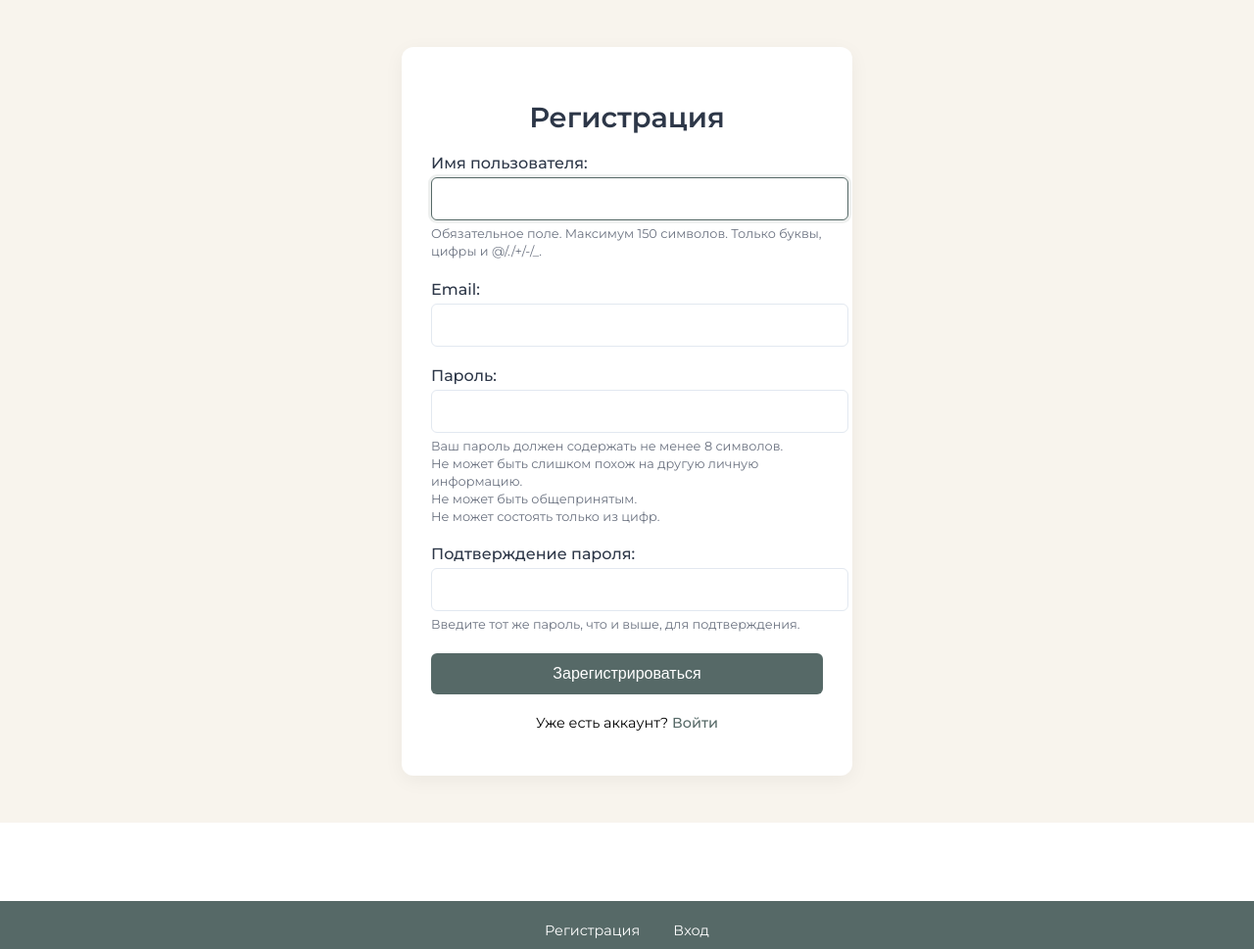
After one commit to Annwise/Psychology_Django, a Django app: page /register/ in a window 1280 px wide. The commit adds this page. Shown: the top 969 px of the page at 98% size. Run offline with Django 5.2, Linux system fonts and the light colour scheme.

Commit message:
newchangess

```diff
--- a/psy/pages/forms.py
+++ b/psy/pages/forms.py
@@ -5,7 +5,18 @@ from django.contrib.auth.models import User
 
 
 class UserRegisterForm(UserCreationForm):
-    email = forms.EmailField()
+    email = forms.EmailField(label='Email')
+    username = forms.CharField(label='Имя пользователя')
+    password1 = forms.CharField(
+        label='Пароль',
+        widget=forms.PasswordInput,
+        help_text='Пароль должен содержать не менее 8 символов.'
+    )
+    password2 = forms.CharField(
+        label='Подтверждение пароля',
+        widget=forms.PasswordInput,
+        help_text='Введите тот же пароль, что и выше, для подтверждения.'
+    )
 
     class Meta:
         model = User
--- a/psy/pages/static/pages/style.css
+++ b/psy/pages/static/pages/style.css
@@ -938,3 +938,117 @@ section {
     font-size: 0.8rem;
     color: #e2e8f0;
 }
+
+.logout-link {
+    background: none;
+    border: none;
+    color: white;
+    text-decoration: none;
+    cursor: pointer;
+    font-size: 0.9rem;
+    margin: 0 15px;
+    transition: color 0.3s ease;
+}
+
+.logout-link:hover {
+    color: #b3704c;
+}
+
+/*СТРАНИЦА РЕГИСТРАЦИИ*/
+.register-wrapper {
+    display: flex;
+    justify-content: center;
+    align-items: center;
+    min-height: 100vh;
+    background-color: #f8f4ed;
+    padding: 20px;
+}
+
+.register-form {
+    width: 100%;
+    max-width: 400px;
+    padding: 30px;
+    background: white;
+    border-radius: 12px;
+    box-shadow: 0 5px 20px rgba(0,0,0,0.05);
+    text-align: center;
+}
+
+.register-form h2 {
+    font-size: 1.8rem;
+    margin-bottom: 20px;
+    color: #2d3748;
+    font-weight: 600;
+}
+
+.form-field {
+    margin-bottom: 20px;
+    text-align: left;
+}
+
+.form-field label {
+    display: block;
+    margin-bottom: 5px;
+    font-weight: 500;
+    color: #2d3748;
+}
+
+.form-field input {
+    width: 100%;
+    padding: 12px;
+    border: 1px solid #e2e8f0;
+    border-radius: 6px;
+    font-size: 1rem;
+    transition: border-color 0.3s ease;
+}
+
+.form-field input:focus {
+    outline: none;
+    border-color: #566967;
+    box-shadow: 0 0 0 3px rgba(86, 105, 103, 0.1);
+}
+
+.error {
+    color: #ff6b6b;
+    font-size: 0.8rem;
+    margin-top: 5px;
+}
+
+.hint {
+    display: block;
+    color: #6b7280;
+    font-size: 0.8rem;
+    margin-top: 5px;
+    line-height: 1.4;
+}
+
+.submit-btn {
+    width: 100%;
+    padding: 12px;
+    background-color: #566967;
+    color: white;
+    border: none;
+    border-radius: 6px;
+    cursor: pointer;
+    font-size: 1rem;
+    transition: background-color 0.3s ease;
+}
+
+.submit-btn:hover {
+    background-color: #3a4a48;
+}
+
+.login-link {
+    margin-top: 20px;
+    font-size: 0.9rem;
+}
+
+.login-link a {
+    color: #566967;
+    text-decoration: none;
+    font-weight: 500;
+}
+
+.login-link a:hover {
+    text-decoration: underline;
+}
--- a/psy/pages/templates/pages/base.html
+++ b/psy/pages/templates/pages/base.html
@@ -11,13 +11,17 @@
     <link href="https://fonts.googleapis.com/css2?family=Montserrat:wght@400;500;600;700&display=swap" rel="stylesheet">
 </head>
 <body>
+    {% block content %}
+    {% endblock %}
+
     <footer class="site-footer">
         <div class="footer-links">
             {% if user.is_authenticated %}
-            <!-- Если пользователь вошёл -->
-                <a href="{% url 'logout' %}">Выйти</a>
+                <form action="{% url 'logout' %}" method="post" style="display: inline;">
+                        {% csrf_token %}
+                        <button type="submit" class="logout-link">Выйти</button>
+                </form>
             {% else %}
-            <!-- Если пользователь не вошёл -->
                 <a href="{% url 'register' %}">Регистрация</a>
                 <a href="{% url 'login' %}">Вход</a>
             {% endif %}
@@ -27,8 +31,6 @@
         </div>
     </footer>
 
-    {% block content %}
-    {% endblock %}
     {% block extra_js %}{% endblock %}
 
 </body>
--- /dev/null
+++ b/psy/pages/templates/pages/register.html
@@ -0,0 +1,65 @@
+{% extends "pages/base.html" %}
+
+{% block title %}Регистрация{% endblock %}
+
+{% block content %}
+<div class="register-wrapper">
+    <div class="register-form">
+        <h2>Регистрация</h2>
+
+        <form method="post">
+            {% csrf_token %}
+
+            <!-- Поле: Имя пользователя -->
+            <div class="form-field">
+                <label for="{{ form.username.id_for_label }}">Имя пользователя:</label>
+                {{ form.username }}
+                {% if form.username.errors %}
+                    <div class="error">{{ form.username.errors }}</div>
+                {% endif %}
+                <small class="hint">Обязательное поле. Максимум 150 символов. Только буквы, цифры и @/./+/-/_.</small>
+            </div>
+
+            <!-- Поле: Email -->
+            <div class="form-field">
+                <label for="{{ form.email.id_for_label }}">Email:</label>
+                {{ form.email }}
+                {% if form.email.errors %}
+                    <div class="error">{{ form.email.errors }}</div>
+                {% endif %}
+            </div>
+
+            <!-- Поле: Пароль -->
+            <div class="form-field">
+                <label for="{{ form.password1.id_for_label }}">Пароль:</label>
+                {{ form.password1 }}
+                {% if form.password1.errors %}
+                    <div class="error">{{ form.password1.errors }}</div>
+                {% endif %}
+                <small class="hint">
+                    Ваш пароль должен содержать не менее 8 символов.<br>
+                    Не может быть слишком похож на другую личную информацию.<br>
+                    Не может быть общепринятым.<br>
+                    Не может состоять только из цифр.
+                </small>
+            </div>
+
+            <!-- Поле: Подтверждение пароля -->
+            <div class="form-field">
+                <label for="{{ form.password2.id_for_label }}">Подтверждение пароля:</label>
+                {{ form.password2 }}
+                {% if form.password2.errors %}
+                    <div class="error">{{ form.password2.errors }}</div>
+                {% endif %}
+                <small class="hint">Введите тот же пароль, что и выше, для подтверждения.</small>
+            </div>
+
+            <!-- Кнопка отправки -->
+            <button type="submit" class="submit-btn">Зарегистрироваться</button>
+        </form>
+
+        <p class="login-link">Уже есть аккаунт? <a href="{% url 'login' %}">Войти</a></p>
+    </div>
+</div>
+
+{% endblock %}
--- a/psy/pages/urls.py
+++ b/psy/pages/urls.py
@@ -5,7 +5,7 @@ from . import views
 urlpatterns = [
     path('register/', views.register, name='register'),
     path('login/', auth_views.LoginView.as_view(template_name='pages/login.html'), name='login'),
-    path('logout/', auth_views.LogoutView.as_view(), name='logout'),  # ← Добавь эту строку
+    path('logout/', auth_views.LogoutView.as_view(next_page='/'), name='logout'),
     path('password-reset/', auth_views.PasswordResetView.as_view(template_name='pages/password_reset.html'), name='password_reset'),
     path('password-reset/done/', auth_views.PasswordResetDoneView.as_view(template_name='pages/password_reset_done.html'), name='password_reset_done'),
     path('password-reset-confirm/<uidb64>/<token>/', auth_views.PasswordResetConfirmView.as_view(template_name='pages/password_reset_confirm.html'), name='password_reset_confirm'),
```
Also changed, not shown: psy/pages/templates/pages/login.html (added, +16 -0 lines), psy/pages/templates/pages/password_reset.html (added, +15 -0 lines), psy/db.sqlite3.
